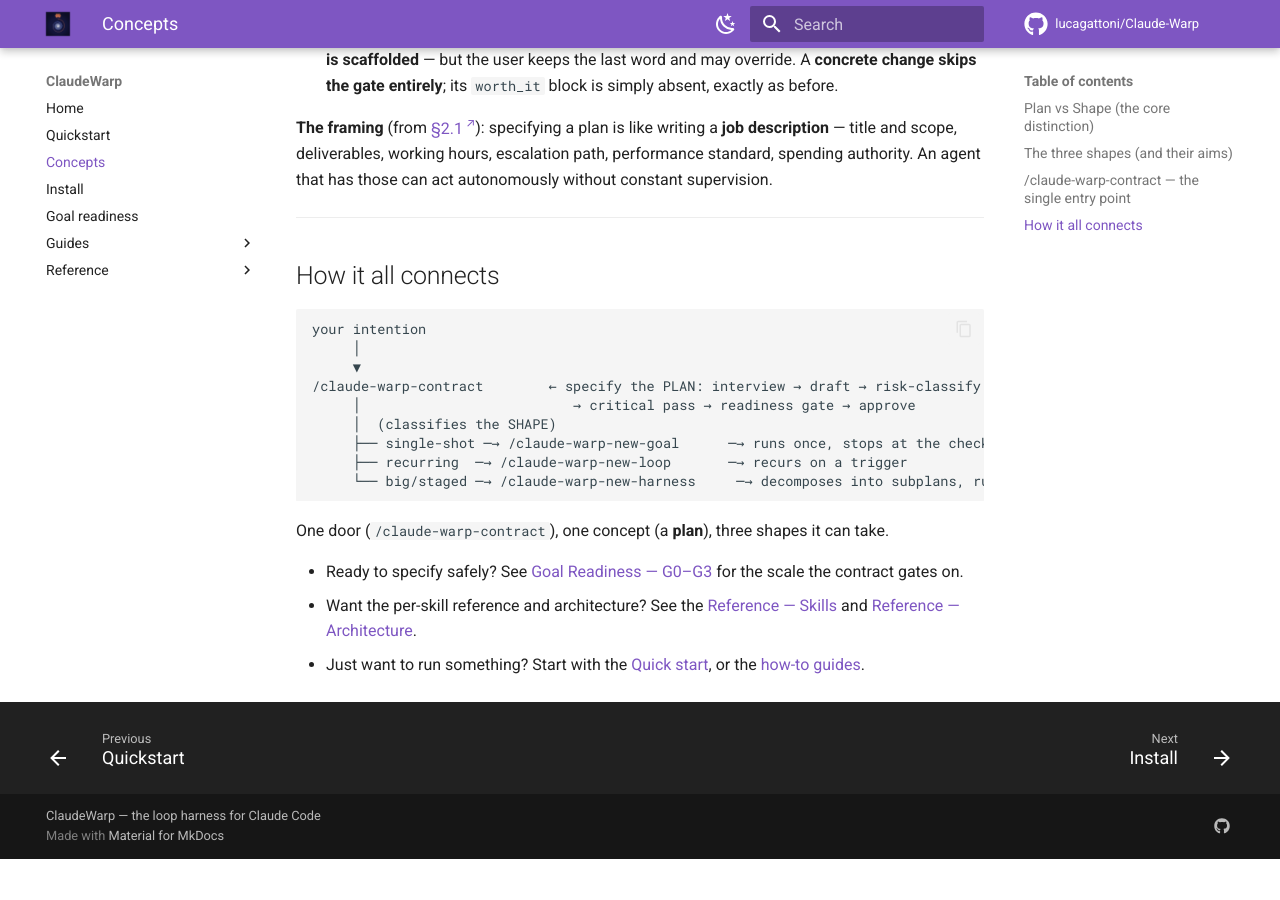
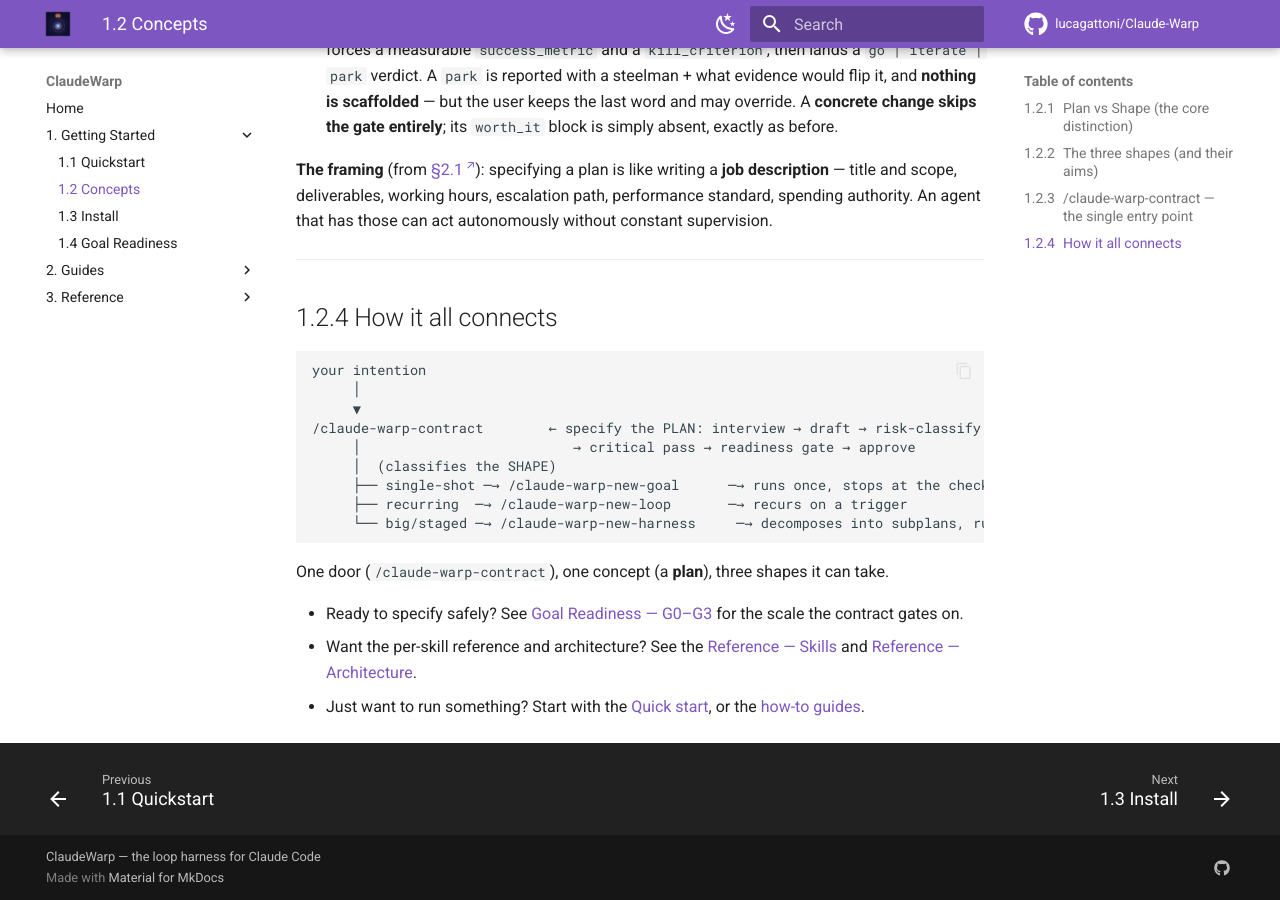
Before and after one commit to lucagattoni/Claude-Warp, an MkDocs documentation site: the page built from docs/concepts.md, in a window 1280 px wide and 900 px high, scrolled down 2134 px. Built offline with MkDocs 1.6.1 and Material for MkDocs 9.7.7, drawn with Linux system fonts in a browser that asks for light colours; comment, search, counter and statistics services are not loaded; before the commit the page ends 2993 px from its top, so only the background shows below that.

Commit message:
docs: chapter/section numbering across all 3 site columns (v0.38.4) (#62)
Matches the companion Claude-Loops docs site. mkdocs.yml's nav: tree groups
the 13 content pages into 3 numbered chapters (1. Getting Started, 2. Guides,
3. Reference), regrouping the 4 previously-standalone top-level pages
(quickstart/concepts/install/goal-readiness) into chapter 1. A new
docs/javascripts/section-numbering.js (adapted from the same mechanism in
lucagattoni/Claude-Loops) derives each page's number from its active nav entry
and prefixes the H1 + every H2/H3 at runtime, keeping the right-hand TOC in
sync with the same numbers.

Done entirely in JS: markdown source, heading id anchors, and GitHub's own
rendering stay untouched, so no cross-link/bookmark breaks; page URL paths are
unchanged (nav regrouping only relabels the sidebar). Home stays unnumbered.

Verified live in a browser (client-side DOM mutation, can't be confirmed by a
static build check): nav grouping, H1/H2/H3 numbering incl. H3 nesting, and TOC
sync all correct across multiple pages/chapters; heading IDs unchanged;
external-link icons (v0.38.3) still work alongside it; zero console errors.


Claude-Session: https://claude.ai/code/session_018jTLdWL1W6RRhJsR4Ffhea

Co-authored-by: Claude Opus 4.8 <noreply@anthropic.com>

```diff
--- /dev/null
+++ b/docs/javascripts/section-numbering.js
@@ -0,0 +1,56 @@
+// Number the page title and its sections on the docs site, deriving the page's
+// number (e.g. "1.1") from its entry in the left navigation. So the H1 becomes
+// "1.1 Quickstart" and its sections become "1.1.1 …", "1.1.2 …".
+//
+// Done in JS (not in the Markdown) so the source files, their heading anchors,
+// and the GitHub rendering stay clean. Uses Material's `document$` so it re-runs
+// on instant navigation. Idempotent via a data-flag guard.
+//
+// Adapted from the same mechanism in the companion Claude-Loops docs site
+// (lucagattoni/Claude-Loops, docs/javascripts/section-numbering.js).
+document$.subscribe(function () {
+  var content = document.querySelector(".md-content");
+  if (!content) return;
+
+  // The current page's nav link text starts with its number, e.g. "1.1 Quickstart".
+  var activeLink = document.querySelector(".md-nav__link--active");
+  var match = activeLink && activeLink.textContent.trim().match(/^(\d+(?:\.\d+)*)\s/);
+  var pageNum = match ? match[1] : null;
+  if (!pageNum) return; // Home and other unnumbered pages: leave untouched.
+
+  function prefix(el, num) {
+    if (!el || el.dataset.numbered) return;
+    el.dataset.numbered = "1";
+    el.insertBefore(document.createTextNode(num + " "), el.firstChild);
+    // Keep the right-hand table of contents in sync. With instant navigation the
+    // TOC hrefs are absolute (".../page/#slug"), so match on the "#slug" suffix.
+    if (el.id) {
+      var idEsc = window.CSS && CSS.escape ? CSS.escape(el.id) : el.id;
+      document
+        .querySelectorAll('a.md-nav__link[href$="#' + idEsc + '"]')
+        .forEach(function (toc) {
+          if (toc.dataset.numbered) return;
+          toc.dataset.numbered = "1";
+          toc.insertBefore(document.createTextNode(num + " "), toc.firstChild);
+        });
+    }
+  }
+
+  // Page title (the "chapter"/"section" title): "1.1".
+  prefix(content.querySelector("h1"), pageNum);
+
+  // Sections and subsections: "1.1.1", "1.1.1.1".
+  var h2 = 0, h3 = 0;
+  content.querySelectorAll("h2, h3").forEach(function (h) {
+    if (h.dataset.numbered) return;
+    var num;
+    if (h.tagName === "H2") {
+      h2 += 1; h3 = 0;
+      num = pageNum + "." + h2;
+    } else {
+      h3 += 1;
+      num = pageNum + "." + h2 + "." + h3;
+    }
+    prefix(h, num);
+  });
+});
--- a/mkdocs.yml
+++ b/mkdocs.yml
@@ -85,25 +85,28 @@ extra_css:
 
 extra_javascript:
   - javascripts/external-links.js
+  - javascripts/section-numbering.js
 
 # Left navigation tree — Diátaxis order: tutorial → explanation → how-to → reference.
+# Chapters and sub-chapters are numbered for easy reference (as in Claude-Loops).
 nav:
   - Home: index.md
-  - Quickstart: quickstart.md
-  - Concepts: concepts.md
-  - Install: install.md
-  - Goal readiness: goal-readiness.md
-  - Guides:
-      - Scaffolding: guides/scaffolding.md
-      - Scheduling: guides/scheduling.md
-      - Deployment: guides/deployment.md
-      - Monitoring: guides/monitoring.md
-      - Iterating: guides/iterating.md
-  - Reference:
-      - Skills: reference/skills.md
-      - Templates: reference/templates.md
-      - Architecture: reference/architecture.md
-      - Developing: reference/developing.md
+  - 1. Getting Started:
+      - 1.1 Quickstart: quickstart.md
+      - 1.2 Concepts: concepts.md
+      - 1.3 Install: install.md
+      - 1.4 Goal Readiness: goal-readiness.md
+  - 2. Guides:
+      - 2.1 Scaffolding: guides/scaffolding.md
+      - 2.2 Scheduling: guides/scheduling.md
+      - 2.3 Deployment: guides/deployment.md
+      - 2.4 Monitoring: guides/monitoring.md
+      - 2.5 Iterating: guides/iterating.md
+  - 3. Reference:
+      - 3.1 Skills: reference/skills.md
+      - 3.2 Templates: reference/templates.md
+      - 3.3 Architecture: reference/architecture.md
+      - 3.4 Developing: reference/developing.md
 
 extra:
   social:
```
Also changed, not shown: CHANGELOG.md (+18 -0 lines), 2 other files.
